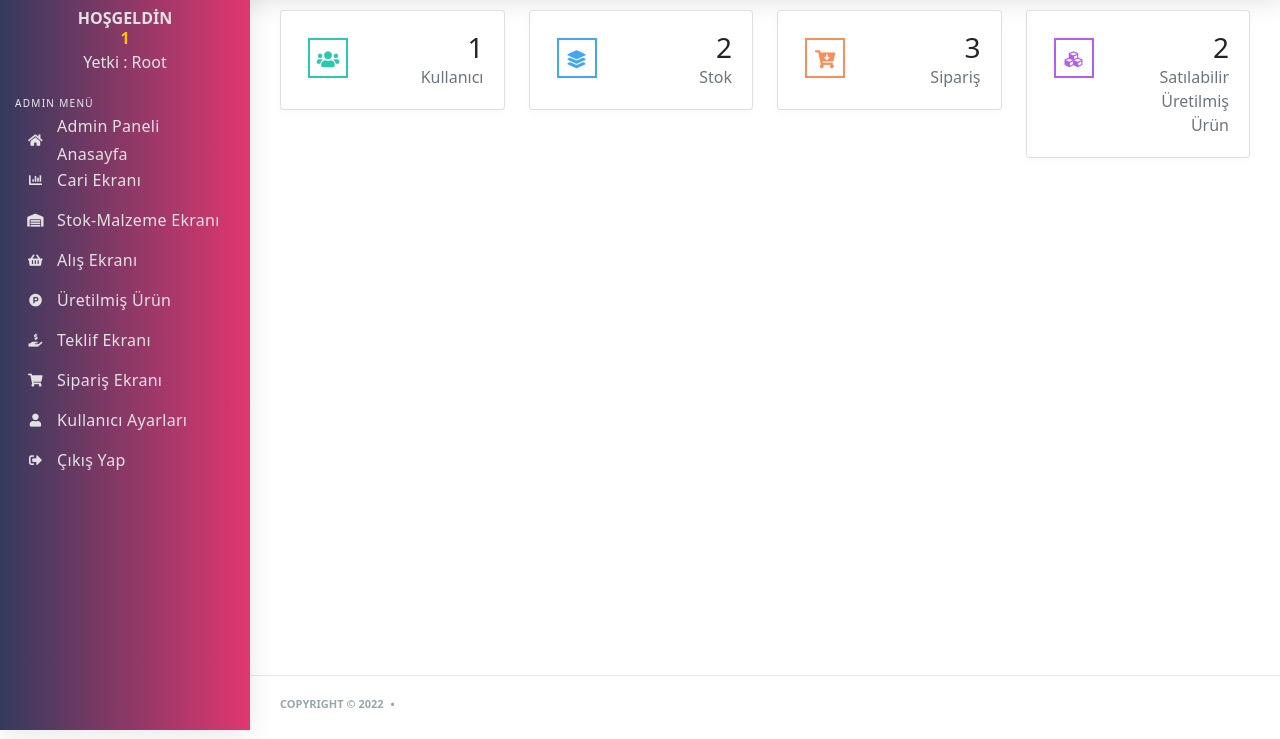
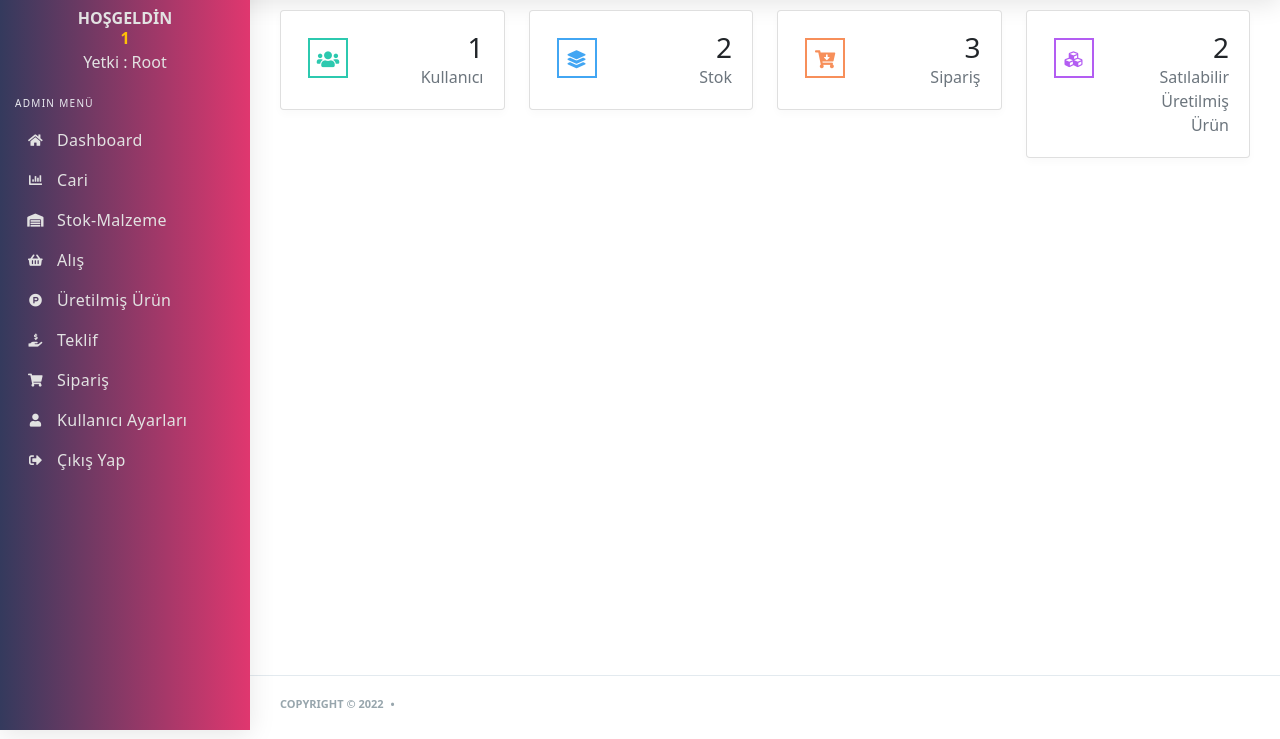
Before and after one commit to barisdongel/packUp, a PHP site: page /index.php in a window 1280 px wide. Shown: the part 70-809 px from the top of the page. Run offline with PHP 8.4, Linux system fonts and the light colour scheme; the visitor is signed in with stand-in values (Sample User, id 1); data comes from the database, SQL or seed files in the repository; data that the repository does not hold is empty; some libraries are stand-ins or nearby versions.

Commit message:
sidebar header ayarları yapıldı ve gereksiz dosyalar silindi

```diff
--- a/admin/function.php
+++ /dev/null
@@ -1,11 +0,0 @@
-<?php
-function kisalt($metin, $uzunluk){
-// substr ile belirlenen uzunlukta kesiyoruz
-		$metin = substr($metin, 0, $uzunluk)."...";
-// kesilen metindeki son kelimeyi buluyoruz
-		$metin_son = strrchr($metin, " ");
-// son kelimeyi " ..." ile değiştiriyoruz
-		$metin = str_replace($metin_son," ...", $metin);
-
-		return $metin;
-} ?>
--- a/admin/header.php
+++ b/admin/header.php
@@ -1,8 +1,6 @@
 <?php
-ob_start();
-session_start();
 include '../baglan.php';
-include 'function.php';
+include '../function.php';
 
 $kullanicisor =$db->prepare("SELECT * FROM kullanici_tbl WHERE kullanici_ad=:ad");
 $kullanicisor->execute(array(
@@ -21,7 +19,7 @@ if (!isset($_SESSION['kullanici_ad'])) {
 <head>
   <meta charset="UTF-8">
   <meta content="width=device-width, initial-scale=1, maximum-scale=1, shrink-to-fit=no" name="viewport">
-  <title>Mata Stok-Sipariş Takip Paneli</title>
+  <title>packUp</title>
   <!-- General CSS Files -->
   <link rel="stylesheet" href="assets/css/app.min.css">
   <!-- Template CSS -->
--- a/admin/sidebar.php
+++ b/admin/sidebar.php
@@ -27,14 +27,14 @@ $kullanicicek=$kullanicisor->fetch(PDO::FETCH_ASSOC);
           </div>
         </li>
         <li class="menu-header">Admin Menü</li>
-        <li><a class="nav-link" href="index.php"><i class="fas fa-home"></i><span>Admin Paneli Anasayfa</span></a></li>
+        <li><a class="nav-link" href="index.php"><i class="fas fa-home"></i><span>Dashboard</span></a></li>
         <?php if($kullanicicek['kullanici_yetki']<=1) { ?>
-          <li><a class="nav-link" href="cari.php"><i class="fas fa-chart-bar"></i><span>Cari Ekranı</span></a></li>
-          <li><a class="nav-link" href="stok.php"><i class="fas fa-warehouse"></i><span>Stok-Malzeme Ekranı</span></a></li>
-          <li><a class="nav-link" href="alis.php"><i class="fas fa-shopping-basket"></i><span>Alış Ekranı</span></a></li>
+          <li><a class="nav-link" href="cari.php"><i class="fas fa-chart-bar"></i><span>Cari</span></a></li>
+          <li><a class="nav-link" href="stok.php"><i class="fas fa-warehouse"></i><span>Stok-Malzeme</span></a></li>
+          <li><a class="nav-link" href="alis.php"><i class="fas fa-shopping-basket"></i><span>Alış</span></a></li>
           <li><a class="nav-link" href="urun.php"><i class="fab fa-product-hunt"></i><span>Üretilmiş Ürün</span></a></li>
-          <li><a class="nav-link" href="teklif.php"><i class="fas fa-hand-holding-usd"></i><span>Teklif Ekranı</span></a></li>
-          <li><a class="nav-link" href="siparis.php"><i class="fas fa-shopping-cart"></i><span>Sipariş Ekranı</span></a></li>
+          <li><a class="nav-link" href="teklif.php"><i class="fas fa-hand-holding-usd"></i><span>Teklif</span></a></li>
+          <li><a class="nav-link" href="siparis.php"><i class="fas fa-shopping-cart"></i><span>Sipariş</span></a></li>
           <?php if ($kullanicicek['kullanici_yetki']==0) { ?>
             <li><a class="nav-link" href="kullanicilar.php"><i class="fas fa-user"></i><span>Kullanıcı Ayarları</span></a></li>
           <?php } ?>
```
